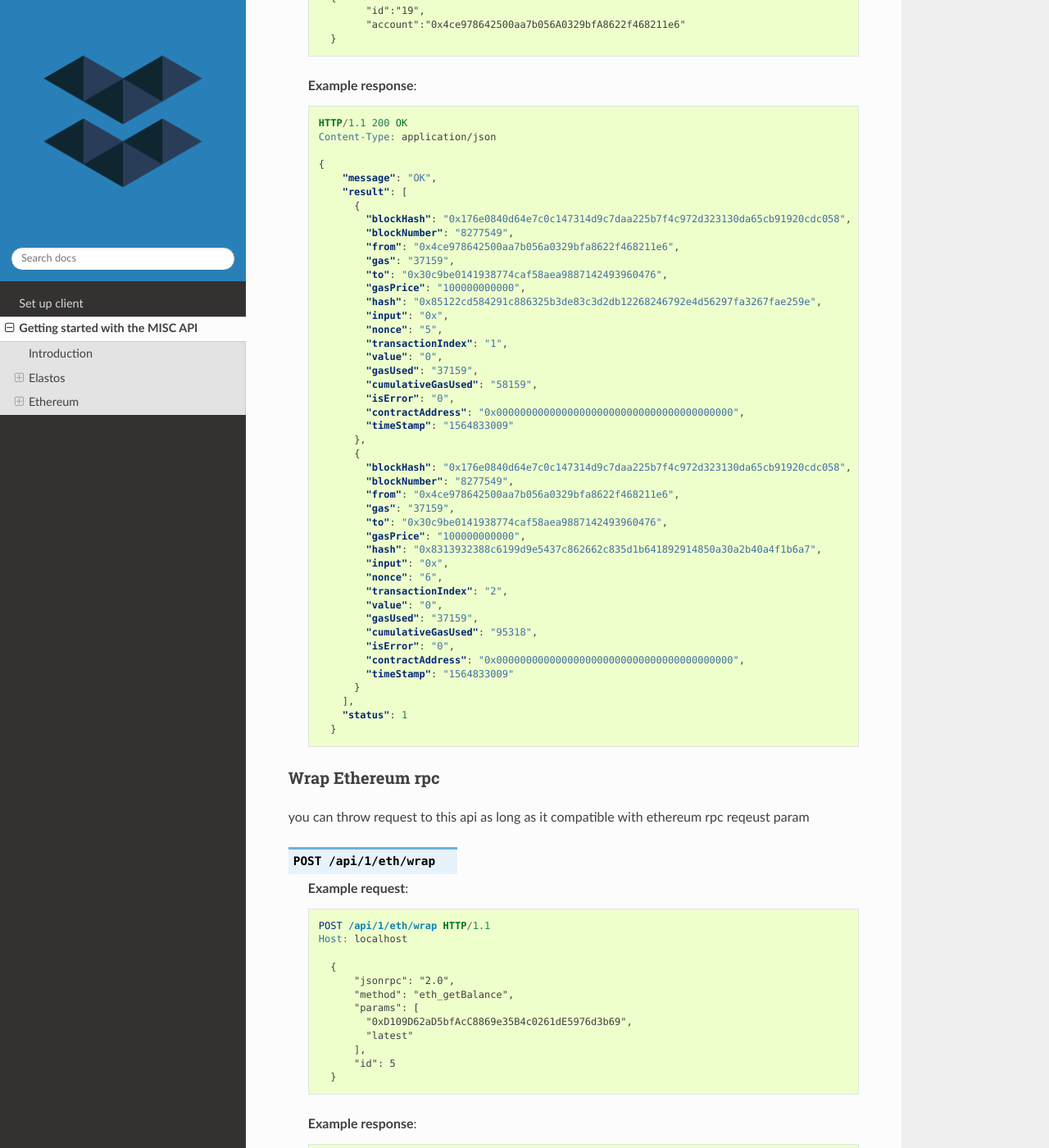
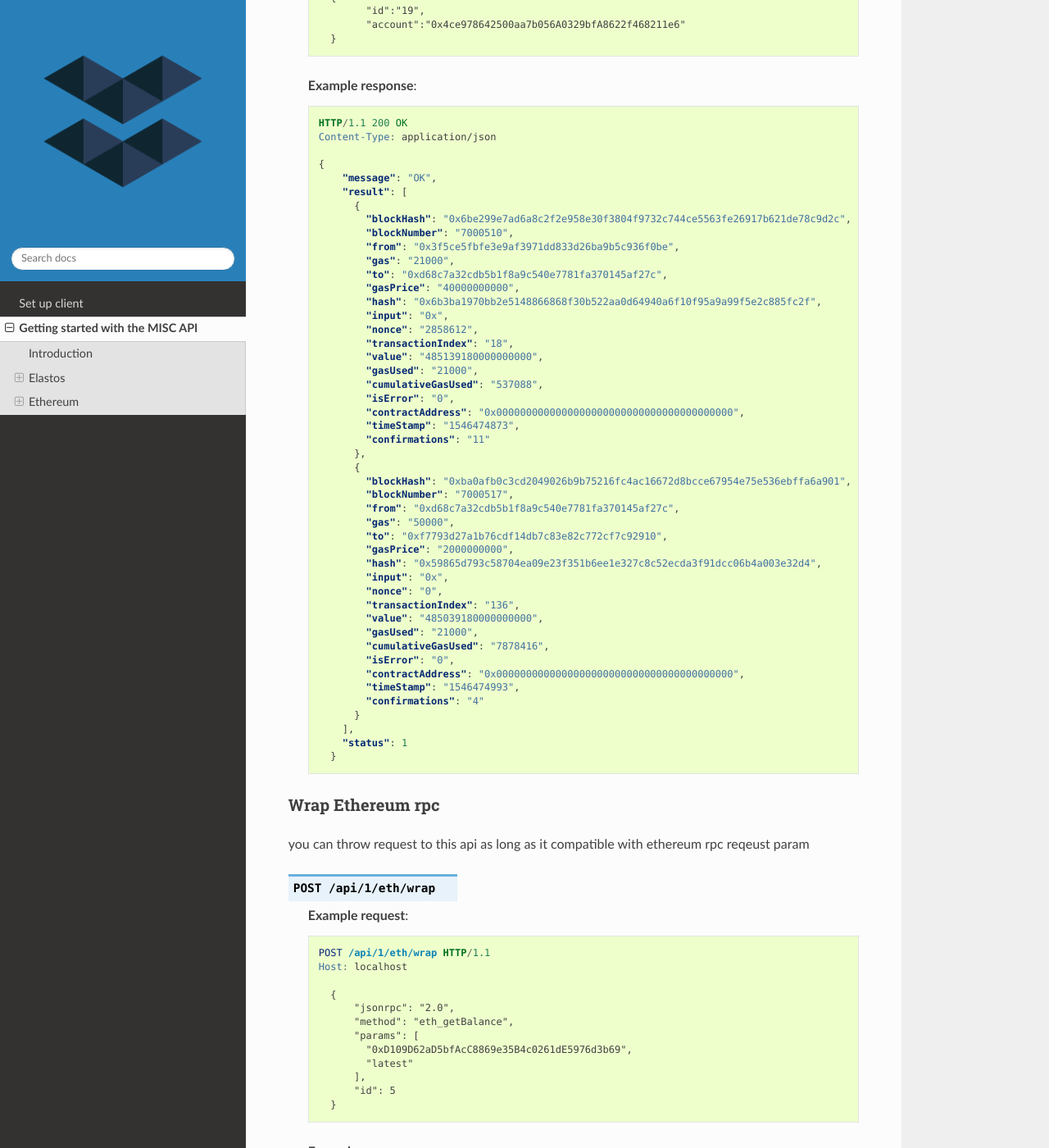
Before and after one commit to elastos/Elastos.ORG.API.Misc, a Sphinx documentation site: the page built from docs/api_guide.rst, in a window 1280 px wide and 1400 px high, scrolled down 24307 px. Shown: the whole window at 82% size. Built offline with Sphinx 7.4.7 and the Read the Docs theme 2.0.0, drawn with Linux system fonts in a browser that asks for light colours.

```diff
--- a/docs/api_guide.rst
+++ b/docs/api_guide.rst
@@ -1420,40 +1420,42 @@
           "message": "OK",
           "result": [
             {
-              "blockHash": "0x176e0840d64e7c0c147314d9c7daa225b7f4c972d323130da65cb91920cdc058",
-              "blockNumber": "8277549",
-              "from": "0x4ce978642500aa7b056a0329bfa8622f468211e6",
-              "gas": "37159",
-              "to": "0x30c9be0141938774caf58aea9887142493960476",
-              "gasPrice": "100000000000",
-              "hash": "0x85122cd584291c886325b3de83c3d2db12268246792e4d56297fa3267fae259e",
+              "blockHash": "0x6be299e7ad6a8c2f2e958e30f3804f9732c744ce5563fe26917b621de78c9d2c",
+              "blockNumber": "7000510",
+              "from": "0x3f5ce5fbfe3e9af3971dd833d26ba9b5c936f0be",
+              "gas": "21000",
+              "to": "0xd68c7a32cdb5b1f8a9c540e7781fa370145af27c",
+              "gasPrice": "40000000000",
+              "hash": "0x6b3ba1970bb2e5148866868f30b522aa0d64940a6f10f95a9a99f5e2c885fc2f",
               "input": "0x",
-              "nonce": "5",
-              "transactionIndex": "1",
-              "value": "0",
-              "gasUsed": "37159",
-              "cumulativeGasUsed": "58159",
+              "nonce": "2858612",
+              "transactionIndex": "18",
+              "value": "485139180000000000",
+              "gasUsed": "21000",
+              "cumulativeGasUsed": "537088",
               "isError": "0",
               "contractAddress": "0x0000000000000000000000000000000000000000",
-              "timeStamp": "1564833009"
+              "timeStamp": "1546474873",
+              "confirmations": "11"
             },
             {
-              "blockHash": "0x176e0840d64e7c0c147314d9c7daa225b7f4c972d323130da65cb91920cdc058",
-              "blockNumber": "8277549",
-              "from": "0x4ce978642500aa7b056a0329bfa8622f468211e6",
-              "gas": "37159",
-              "to": "0x30c9be0141938774caf58aea9887142493960476",
-              "gasPrice": "100000000000",
-              "hash": "0x8313932388c6199d9e5437c862662c835d1b641892914850a30a2b40a4f1b6a7",
+              "blockHash": "0xba0afb0c3cd2049026b9b75216fc4ac16672d8bcce67954e75e536ebffa6a901",
+              "blockNumber": "7000517",
+              "from": "0xd68c7a32cdb5b1f8a9c540e7781fa370145af27c",
+              "gas": "50000",
+              "to": "0xf7793d27a1b76cdf14db7c83e82c772cf7c92910",
+              "gasPrice": "2000000000",
+              "hash": "0x59865d793c58704ea09e23f351b6ee1e327c8c52ecda3f91dcc06b4a003e32d4",
               "input": "0x",
-              "nonce": "6",
-              "transactionIndex": "2",
-              "value": "0",
-              "gasUsed": "37159",
-              "cumulativeGasUsed": "95318",
+              "nonce": "0",
+              "transactionIndex": "136",
+              "value": "485039180000000000",
+              "gasUsed": "21000",
+              "cumulativeGasUsed": "7878416",
               "isError": "0",
               "contractAddress": "0x0000000000000000000000000000000000000000",
-              "timeStamp": "1564833009"
+              "timeStamp": "1546474993",
+              "confirmations": "4"
             }
           ],
           "status": 1
```
Also changed, not shown: 1 other file.
